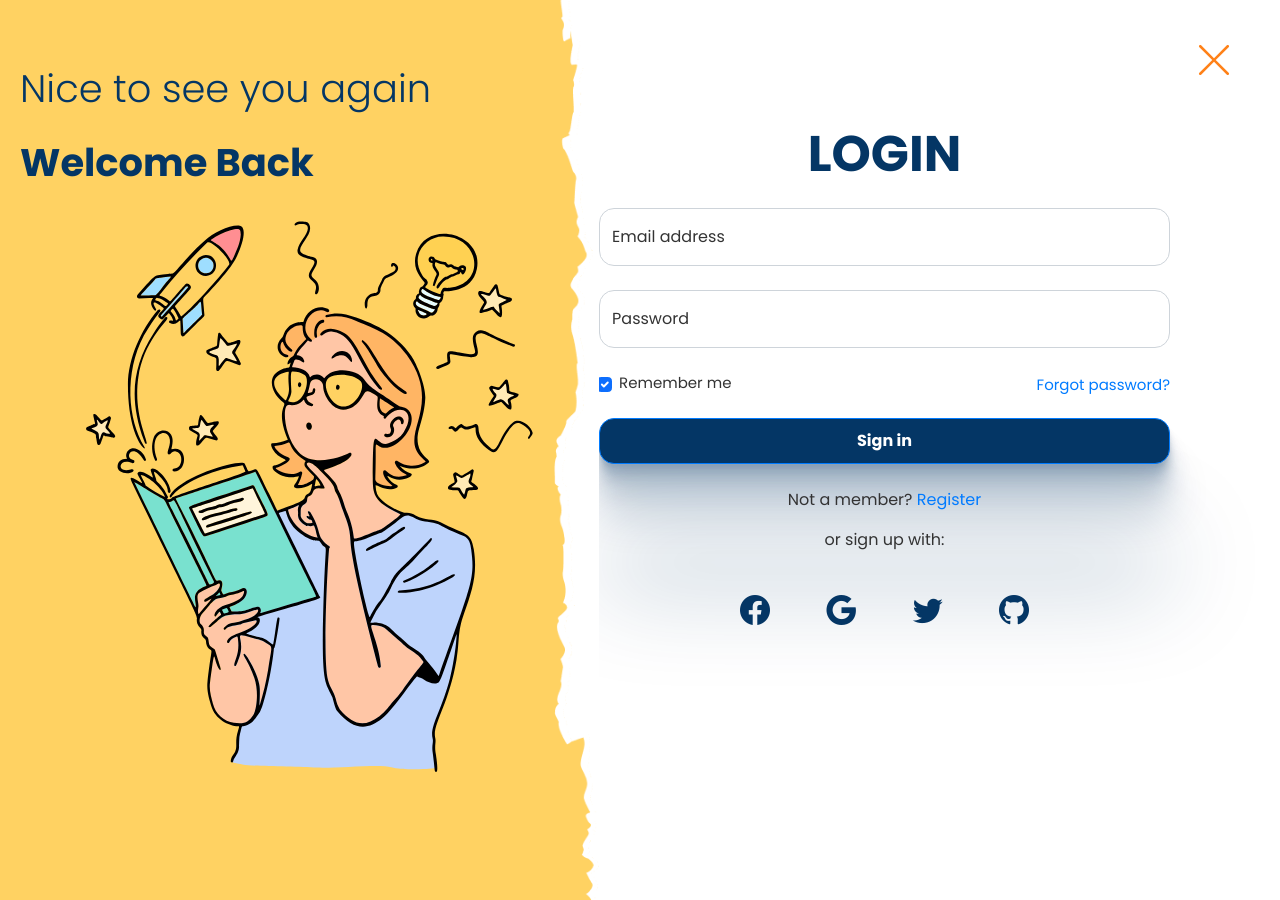
After one commit to imakshaypm/trixie-project, a Flask app: page /login_category/login_c in a window 1280 px wide. The commit adds this page. Run offline with Flask 3, Linux system fonts and the light colour scheme; some libraries are stand-ins or nearby versions.

Commit message:
changed login

```diff
--- a/trixie/__init__.py
+++ b/trixie/__init__.py
@@ -14,7 +14,7 @@ app.config["MONGO_URI"] = "mongodb://localhost:27017/Trixie"
 mongo = PyMongo(app)
 bcrypt = Bcrypt(app)
 login_manager = LoginManager(app)
-login_manager.login_view = 'login'
+login_manager.login_view = 'login_category'
 login_manager.login_message_category = 'info'
 
 from trixie import routes
--- a/trixie/routes.py
+++ b/trixie/routes.py
@@ -24,27 +24,56 @@ def load_user(user_id):
 def home():
     return render_template('home.html')
 
+@app.route("/login_category", methods=['GET', 'POST'])
+def login_category():
+    return render_template('login_category.html', title = 'Login')
 
-@app.route("/login", methods=['GET', 'POST'])
-def login():
+@app.route("/login_category/login_u", methods=['GET', 'POST'])
+def login_u():
+    print("Inside login_u")
     if current_user.is_authenticated:
+        print("Inside current_user")
         return redirect(url_for('dashboard_user'))
     # form = LoginForm()
     if request.method == "POST":
+        print("Inside POST")
         email = request.form.get("email")
-        user = mongo.db.Company.find_one({"email": email})
+        user = mongo.db.Users.find_one({"email": email})
         password = request.form.get("password")
-        h_password = mongo.db.Company.find_one({"email": email}, {"password": 1, "_id": 0})
+        h_password = mongo.db.Users.find_one({"email": email}, {"password": 1, "_id": 0})
         if user and bcrypt.check_password_hash(h_password["password"], password):
             print("Success")
             loginuser = User(user)
             login_user(loginuser)
             next_page = request.values.get('next')
             print(next_page)
+            print("Inside Users")
             return redirect(next_page) if next_page else redirect(url_for('home'))
         else:
             flash("Invalid username and password", 'danger')
-    return render_template('login.html', title = 'Login')
+    return render_template('login_u.html', title = 'Login User')
+
+@app.route("/login_category/login_c", methods=['GET', 'POST'])
+def login_c():
+    if current_user.is_authenticated:
+        return redirect(url_for('dashboard_company'))
+    # form = LoginForm()
+    if request.method == "POST":
+        email = request.form.get("email")
+        company = mongo.db.Company.find_one({"email": email})
+        password = request.form.get("password")
+        h_password = mongo.db.Company.find_one({"email": email}, {"password": 1, "_id": 0})
+        if company and bcrypt.check_password_hash(h_password["password"], password):
+            print("Success")
+            loginuser = User(company)
+            login_user(loginuser)
+            next_page = request.values.get('next')
+            print(next_page)
+            print("Inside Company")
+            return redirect(next_page) if next_page else redirect(url_for('home'))
+        else:
+            flash("Invalid username and password", 'danger')
+    return render_template('login_c.html', title = 'Login Company')
 
 @app.route("/about")
 def about():
@@ -104,11 +133,7 @@ def resume_result():
     return render_template('resume_result.html', title = 'Resume Result')
 
 
-@app.route("/signup_category", methods=['GET', 'POST'])
-def signup_category():
-    return render_template('signup_category.html', title = 'New User')
-
-@app.route("/signup_category/company", methods=['GET', 'POST'])
+@app.route("/signup/company", methods=['GET', 'POST'])
 def company():
     if current_user.is_authenticated:
         return redirect(url_for('dashboard_user'))
@@ -129,7 +154,7 @@ def company():
         #print(email, password)
     return render_template('company.html', title = 'New Company')
 
-@app.route("/signup_category/employee", methods=['GET', 'POST'])
+@app.route("/signup/employee", methods=['GET', 'POST'])
 def employee():
     if current_user.is_authenticated:
         return redirect(url_for('dashboard_user'))
--- a/trixie/templates/layout.html
+++ b/trixie/templates/layout.html
@@ -83,7 +83,7 @@
                             <img height="50px" width="50px" style="object-fit: fill; overflow: hidden; border-radius:25px;" src="static/profile_pics/akshay.jpg"/>
                         </a>
                     {% else %}
-                        <a class="login-button" href="/login">Log In</a>
+                        <a class="login-button" href="/login_category">Log In</a>
                     {% endif %}
                 </div>
             </div>
--- /dev/null
+++ b/trixie/templates/login_c.html
@@ -0,0 +1,78 @@
+{% extends "layout.html" %}
+{% block styles %}
+<link rel="stylesheet" type="text/css" href="{{ url_for('static', filename='styles/login.css') }}">
+{% endblock %}
+{% block content %}
+<button class="cross-icon" onclick="history.back()">
+    <i id="mic-icon" class="bi bi-x-lg" style="font-size: 40px; color: #FF8117;"></i>
+</button>
+<section class="whole-login">
+    <div class="login-left-side">
+        <div class="login-illu">
+            <div class="top-text-login">
+                <p style="font-family: PoppinsLight; font-size: 3vw;">Nice to see you again</p>
+                <p style="font-family: PoppinsBold; font-size: 3vw;">Welcome Back</p>
+                <img src="../static/photos/login-illu.svg" style="max-width: 100%;">
+            </div>
+            <div class="papper-rip">
+                <img src="../static/photos/paper-rip.png" style="max-width: 100%;">
+            </div>
+        </div>
+    </div>
+    <div class="login-right-side">
+        <p style="font-family: PoppinsBold; font-size: 50px; text-align: center; color: #043665;">LOGIN</p>
+        <div>
+            <form method="post" action="/login_category/login_c">
+                <div class="form-floating mb-4">
+                    <input name="email" type="email" class="form-control" id="floatingInput"
+                        placeholder="name@example.com">
+                    <label for="floatingInput">Email address</label>
+                </div>
+                <div class="form-floating mb-4">
+                    <input name="password" type="password" class="form-control" id="floatingPassword"
+                        placeholder="Password">
+                    <label for="floatingPassword">Password</label>
+                </div>
+                <!-- 2 column grid layout for inline styling -->
+                <div class="text-below-password">
+                    <div class="form-check">
+                        <input class="form-check-input" type="checkbox" value="" id="form2Example31" checked />
+                        <label class="form-check-label" for="form2Example31"> Remember me </label>
+                    </div>
+                    <div>
+                        <!-- Simple link -->
+                        <a href="#!">Forgot password?</a>
+                    </div>
+                </div>
+
+                <!-- Submit button -->
+                <div class="button-div">
+                    <button type="submit" class="btn btn-primary btn-block mb-4">Sign in</button>
+                </div>
+
+                <!-- Register buttons -->
+                <div class="text-center">
+                    <p>Not a member? <a href="/signup/company">Register</a></p>
+                    <p>or sign up with:</p>
+                    <button type="button" class="alternative-button">
+                        <i class="bi bi-facebook"></i>
+                    </button>
+
+                    <button type="button" class="alternative-button">
+                        <i class="bi bi-google"></i>
+                    </button>
+
+                    <button type="button" class="alternative-button">
+                        <i class="bi bi-twitter"></i>
+                    </button>
+
+                    <button type="button" class="alternative-button">
+                        <i class="bi bi-github"></i>
+                    </button>
+                </div>
+            </form>
+        </div>
+    </div>
+</section>
+<script type="text/javascript" src="../static/js/login.js"></script>
+{% endblock content %}
```
Also changed, not shown: trixie/templates/login_category.html (renamed from trixie/templates/signup_category.html, +5 -5 lines), trixie/templates/login_u.html (renamed from trixie/templates/login.html, +9 -7 lines), trixie/static/js/login_category.js (renamed from trixie/static/js/signup_category.js), trixie/static/styles/login_category.css (renamed from trixie/static/styles/signup_category.css).
